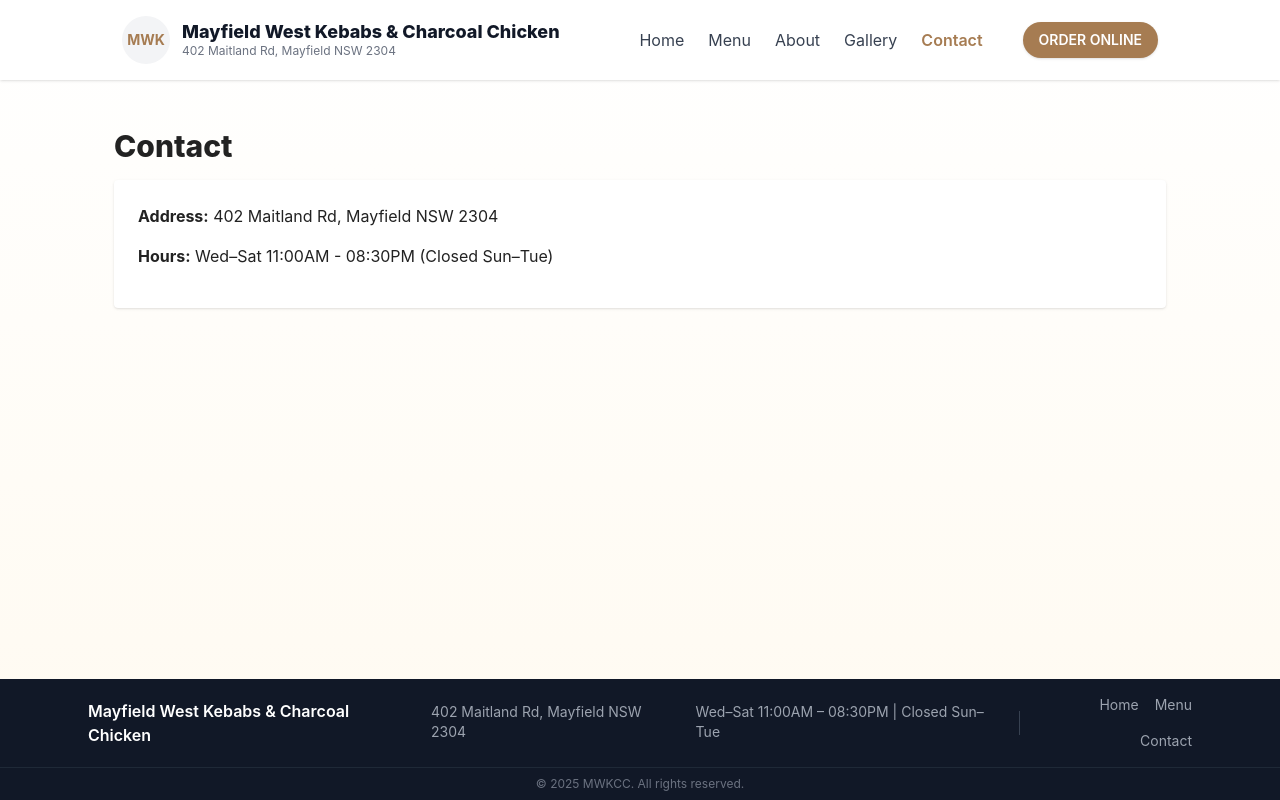
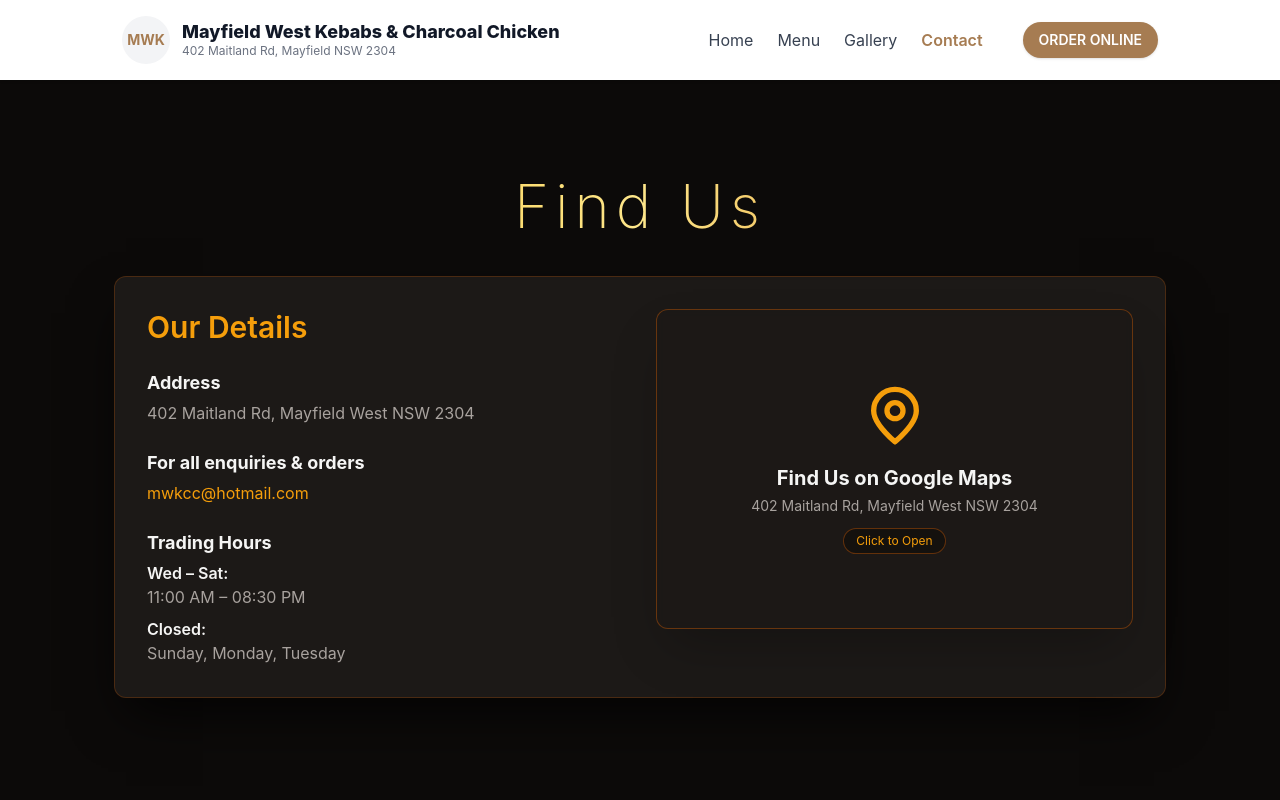
Before and after one commit to Anudepp/MWKCC, a React (Vite) app: page /contact in a window 1280 px wide. Shown: the top 800 px of the page. Built offline with nearby package versions, Linux system fonts and the light colour scheme.

Commit message:
feat/contact-info-enhancement

```diff
--- a/src/components/Navbar.jsx
+++ b/src/components/Navbar.jsx
@@ -11,7 +11,6 @@
   const navLinks = [
     { path: "/", label: "Home" },
     { path: "/menu", label: "Menu" },
-    { path: "/about", label: "About" },
     { path: "/gallery", label: "Gallery" },
     { path: "/contact", label: "Contact" }
   ];
--- a/src/pages/Contact.jsx
+++ b/src/pages/Contact.jsx
@@ -1,17 +1,138 @@
 import React from "react";
+import { motion } from "framer-motion";
 
 export default function Contact() {
+  // Reusable styles for the premium theme, mirrored from Menu.jsx/Home.jsx
+  const BRONZE_ACCENT = "text-amber-500";
+  const TEXT_PRIMARY = "text-stone-100";
+  const TEXT_SECONDARY = "text-stone-400";
+  const CARD_BG = "bg-stone-900";
+  const CARD_BORDER = "border-amber-700/30";
+  const BRONZE_GRADIENT =
+    "bg-gradient-to-r from-amber-400 via-amber-200 to-amber-600 bg-clip-text text-transparent";
+  const HOVER_SHADOW = "hover:shadow-lg hover:shadow-black/70";
+
+  const MAP_ADDRESS = "402 Maitland Rd, Mayfield West NSW 2304";
+  const MAP_URL = `https://www.google.com/maps/search/?api=1&query=${encodeURIComponent(
+    MAP_ADDRESS
+  )}`;
+  const EMAIL_ADDRESS = "mwkcc@hotmail.com";
+
+  // Simple Map Pin Icon SVG
+  const MapPinIcon = props =>
+    <svg
+      {...props}
+      xmlns="http://www.w3.org/2000/svg"
+      width="24"
+      height="24"
+      viewBox="0 0 24 24"
+      fill="none"
+      stroke="currentColor"
+      strokeWidth="2"
+      strokeLinecap="round"
+      strokeLinejoin="round"
+    >
+      <path d="M12 21.7C17.3 17 20 13 20 10A8 8 0 0 0 12 2a8 8 0 0 0-8 8c0 3 2.7 7 8 11.7z" />
+      <circle cx="12" cy="10" r="3" />
+    </svg>;
+
   return (
-    <div className="container py-12">
-      <h1 className="text-3xl font-extrabold mb-4">Contact</h1>
+    // **Page Background: Deep Black**
+    <div className="bg-stone-950 min-h-screen py-24 px-4">
+      <div className="container mx-auto max-w-4xl">
+        <motion.div
+          initial={{ opacity: 0, y: 10 }}
+          animate={{ opacity: 1, y: 0 }}
+          transition={{ duration: 0.5 }}
+        >
+          {/* **Title: Consistent Bronze Gradient and Font** */}
+          <h1
+            className={`text-5xl md:text-6xl font-extralight text-center mb-10 tracking-widest ${BRONZE_GRADIENT}`}
+          >
+            Find Us
+          </h1>
 
-      <div className="bg-white p-6 rounded shadow">
-        <p className="mb-4">
-          <strong>Address:</strong> 402 Maitland Rd, Mayfield NSW 2304
-        </p>
-        <p className="mb-4">
-          <strong>Hours:</strong> Wed–Sat 11:00AM - 08:30PM (Closed Sun–Tue)
-        </p>
+          {/* Contact Details Card */}
+          <div
+            className={`${CARD_BG} p-8 rounded-xl shadow-2xl shadow-black/80 border ${CARD_BORDER} space-y-8`}
+          >
+            <div className="grid md:grid-cols-2 gap-8">
+              {/* Information */}
+              <div className="space-y-6">
+                <h2 className={`text-3xl font-semibold ${BRONZE_ACCENT}`}>
+                  Our Details
+                </h2>
+
+                {/* Address Block */}
+                <div>
+                  <p className={`font-bold text-lg ${TEXT_PRIMARY} mb-1`}>
+                    Address
+                  </p>
+                  <p className={`text-base ${TEXT_SECONDARY}`}>
+                    {MAP_ADDRESS}
+                  </p>
+                </div>
+
+                {/* Email Block (NEW) */}
+                <div>
+                  <p className={`font-bold text-lg ${TEXT_PRIMARY} mb-1`}>
+                    For all enquiries & orders
+                  </p>
+                  <a
+                    href={`mailto:${EMAIL_ADDRESS}`}
+                    className={`text-base ${BRONZE_ACCENT} hover:text-amber-300 transition-colors`}
+                  >
+                    {EMAIL_ADDRESS}
+                  </a>
+                </div>
+
+                {/* Hours Block */}
+                <div>
+                  <p className={`font-bold text-lg ${TEXT_PRIMARY} mb-1`}>
+                    Trading Hours
+                  </p>
+                  <p className={`text-base ${TEXT_PRIMARY} font-semibold`}>
+                    Wed – Sat:
+                  </p>
+                  <p className={`text-base ${TEXT_SECONDARY}`}>
+                    11:00 AM – 08:30 PM
+                  </p>
+                  <p className={`text-base ${TEXT_PRIMARY} font-semibold mt-2`}>
+                    Closed:
+                  </p>
+                  <p className={`text-base ${TEXT_SECONDARY}`}>
+                    Sunday, Monday, Tuesday
+                  </p>
+                </div>
+              </div>
+
+              {/* Map Link / Interactive Element (UPDATED) */}
+              <a
+                href={MAP_URL}
+                target="_blank"
+                rel="noopener noreferrer"
+                className="w-full h-80 rounded-xl overflow-hidden shadow-2xl border border-amber-700/50 flex flex-col items-center justify-center p-4 bg-stone-900/50 backdrop-blur-sm group hover:bg-stone-800 transition duration-300"
+              >
+                <MapPinIcon
+                  className={`w-16 h-16 ${BRONZE_ACCENT} mb-4 group-hover:scale-110 transition-transform duration-300`}
+                />
+                <p
+                  className={`text-xl font-bold ${TEXT_PRIMARY} group-hover:text-amber-300 transition-colors`}
+                >
+                  Find Us on Google Maps
+                </p>
+                <p className={`text-sm ${TEXT_SECONDARY} text-center mt-1`}>
+                  {MAP_ADDRESS}
+                </p>
+                <span
+                  className={`text-xs mt-3 px-3 py-1 rounded-full ${BRONZE_ACCENT} border border-amber-700/50 bg-stone-950/50`}
+                >
+                  Click to Open
+                </span>
+              </a>
+            </div>
+          </div>
+        </motion.div>
       </div>
     </div>
   );
```
